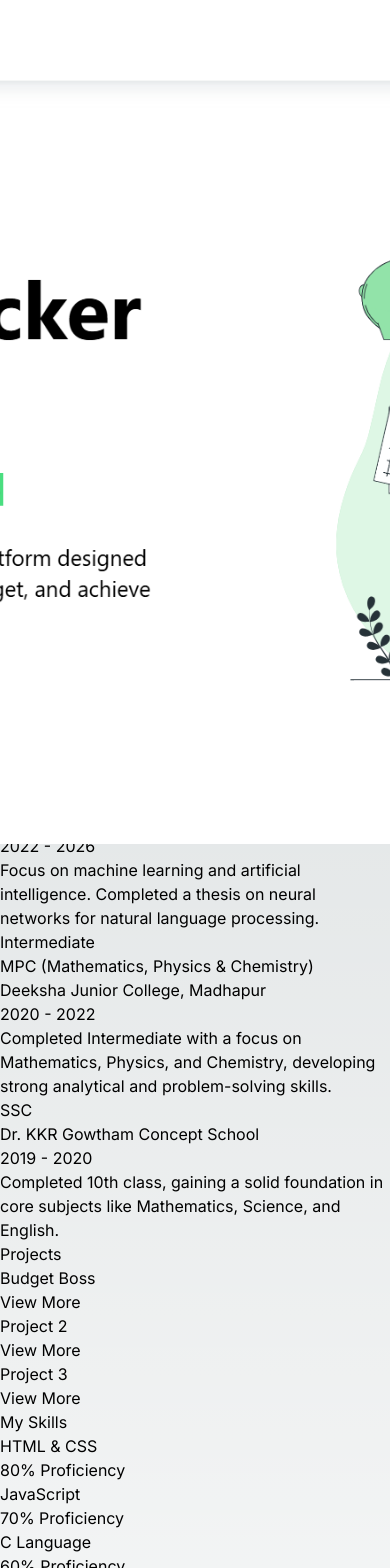
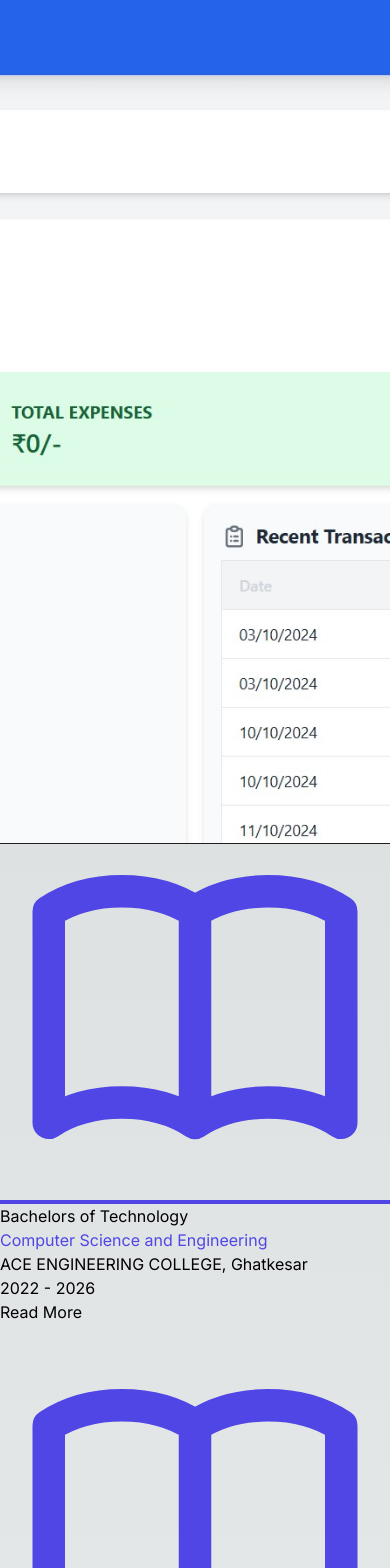
Before and after one commit to JayanthDevupalli/DevupalliJayanth-Portfolio, a Next.js app: page / in a window 390 px wide. Shown: the top 1568 px of the page. Built offline with nearby package versions, Linux system fonts and the light colour scheme.

Commit message:
made changes adding more interaction

```diff
--- a/package.json
+++ b/package.json
@@ -14,7 +14,10 @@
     "lucide-react": "^0.474.0",
     "next": "15.0.3",
     "react": "^18.2.0",
-    "react-dom": "^18.2.0"
+    "react-dom": "^18.2.0",
+    "react-icons": "^5.4.0",
+    "react-intersection-observer": "^9.15.1",
+    "react-scroll": "^1.9.2"
   },
   "devDependencies": {
     "@types/node": "^20",
--- a/src/app/components/Education.tsx
+++ b/src/app/components/Education.tsx
@@ -1,5 +1,7 @@
 "use client"
-import { motion } from "framer-motion"
+
+import { useState } from "react"
+import { motion, AnimatePresence } from "framer-motion"
 
 const educationData = [
   {
@@ -9,6 +11,7 @@ const educationData = [
     year: "2022 - 2026",
     description:
       "Focus on machine learning and artificial intelligence. Completed a thesis on neural networks for natural language processing.",
+    color: "#4F46E5", // Indigo
   },
   {
     degree: "Intermediate",
@@ -17,6 +20,7 @@ const educationData = [
     year: "2020 - 2022",
     description:
       "Completed Intermediate with a focus on Mathematics, Physics, and Chemistry, developing strong analytical and problem-solving skills.",
+    color: "#059669", // Emerald
   },
   {
     degree: "SSC",
@@ -25,37 +29,21 @@ const educationData = [
     year: "2019 - 2020",
     description:
       "Completed 10th class, gaining a solid foundation in core subjects like Mathematics, Science, and English.",
+    color: "#D97706", // Amber
   },
 ]
 
 const Education = () => {
   return (
     <section id="education" className="py-20 bg-gray-50">
-      <div className="container mx-auto px-6 lg:px-12 max-w-4xl">
-        <h2 className="text-4xl font-bold mb-12 text-center text-gray-900">Education</h2>
+      <div className="container mx-auto px-4 max-w-5xl">
+        <h2 className="text-4xl sm:text-5xl font-bold mb-16 text-center text-gray-900">My Educational Journey</h2>
+        <div className="relative">
+          {/* Vertical line */}
+          <div className="absolute left-1/2 transform -translate-x-1/2 w-1 h-full bg-gray-200 hidden sm:block z-0" />
 
-        <div className="space-y-10">
           {educationData.map((edu, index) => (
-            <motion.div
-              key={index}
-              initial={{ opacity: 0, y: 50 }}
-              animate={{ opacity: 1, y: 0 }}
-              transition={{ duration: 0.5, delay: index * 0.2 }}
-              className="bg-white p-6 md:p-8 rounded-2xl shadow-lg grid md:grid-cols-3 items-center gap-8"
-            >
-              {/* Left - Degree Info */}
-              <div className="md:col-span-1 text-center md:text-left">
-                <h3 className="text-xl font-semibold text-gray-900">{edu.degree}</h3>
-                <p className="text-blue-600 font-medium">{edu.field}</p>
-                <p className="text-gray-600">{edu.school}</p>
-                <p className="text-gray-500">{edu.year}</p>
-              </div>
-
-              {/* Right - Description */}
-              <div className="md:col-span-2">
-                <p className="text-gray-700 text-lg leading-relaxed">{edu.description}</p>
-              </div>
-            </motion.div>
+            <TimelineItem key={index} edu={edu} index={index} />
           ))}
         </div>
       </div>
@@ -63,4 +51,96 @@ const Education = () => {
   )
 }
 
+// const TimelineItem = ({ edu, index }) => {
+  const TimelineItem = ({ edu, index }: { edu: { degree: string; field: string; school: string; year: string; description: string; color: string }; index: number }) => {
+  const [isExpanded, setIsExpanded] = useState(false)
+
+  return (
+    <motion.div
+      initial={{ opacity: 0, y: 50 }}
+      animate={{ opacity: 1, y: 0 }}
+      transition={{ duration: 0.5, delay: index * 0.2 }}
+      className="mb-12 flex flex-col sm:flex-row items-center sm:items-start"
+    >
+      {/* Timeline Icon */}
+      <div className="w-12 h-12 rounded-full bg-white shadow-lg flex items-center justify-center z-10 sm:hidden">
+        <svg
+          xmlns="http://www.w3.org/2000/svg"
+          className="h-6 w-6"
+          fill="none"
+          viewBox="0 0 24 24"
+          stroke={edu.color}
+        >
+          <path
+            strokeLinecap="round"
+            strokeLinejoin="round"
+            strokeWidth={2}
+            d="M12 6.253v13m0-13C10.832 5.477 9.246 5 7.5 5S4.168 5.477 3 6.253v13C4.168 18.477 5.754 18 7.5 18s3.332.477 4.5 1.253m0-13C13.168 5.477 14.754 5 16.5 5c1.747 0 3.332.477 4.5 1.253v13C19.832 18.477 18.247 18 16.5 18c-1.746 0-3.332.477-4.5 1.253"
+          />
+        </svg>
+      </div>
+
+      <div
+        className={`w-full sm:w-1/2 px-6 ${index % 2 === 0 ? "sm:order-last sm:pl-10" : "sm:pr-10"}`}
+      >
+        <motion.div
+          whileHover={{ scale: 1.05 }}
+          className="bg-white p-6 rounded-xl shadow-lg"
+          style={{ borderTop: `4px solid ${edu.color}` }}
+        >
+          <h3 className="text-2xl font-semibold text-gray-900 mb-2">{edu.degree}</h3>
+          <p className="text-lg font-medium" style={{ color: edu.color }}>
+            {edu.field}
+          </p>
+          <p className="text-gray-600 mb-2">{edu.school}</p>
+          <p className="text-gray-500 mb-4">{edu.year}</p>
+          <motion.button
+            onClick={() => setIsExpanded(!isExpanded)}
+            className="text-blue-600 hover:text-blue-800 font-medium focus:outline-none"
+            whileHover={{ scale: 1.1 }}
+            whileTap={{ scale: 0.95 }}
+          >
+            {isExpanded ? "Read Less" : "Read More"}
+          </motion.button>
+          <AnimatePresence>
+            {isExpanded && (
+              <motion.p
+                initial={{ opacity: 0, height: 0 }}
+                animate={{ opacity: 1, height: "auto" }}
+                exit={{ opacity: 0, height: 0 }}
+                className="text-gray-700 mt-4"
+              >
+                {edu.description}
+              </motion.p>
+            )}
+          </AnimatePresence>
+        </motion.div>
+      </div>
+
+      {/* Timeline Icon (for larger screens) */}
+      <div className="hidden sm:flex w-1/2 justify-center">
+        <motion.div
+          whileHover={{ scale: 1.2, rotate: 360 }}
+          className="w-12 h-12 rounded-full bg-white shadow-lg flex items-center justify-center z-10"
+        >
+          <svg
+            xmlns="http://www.w3.org/2000/svg"
+            className="h-6 w-6"
+            fill="none"
+            viewBox="0 0 24 24"
+            stroke={edu.color}
+          >
+            <path
+              strokeLinecap="round"
+              strokeLinejoin="round"
+              strokeWidth={2}
+              d="M12 6.253v13m0-13C10.832 5.477 9.246 5 7.5 5S4.168 5.477 3 6.253v13C4.168 18.477 5.754 18 7.5 18s3.332.477 4.5 1.253m0-13C13.168 5.477 14.754 5 16.5 5c1.747 0 3.332.477 4.5 1.253v13C19.832 18.477 18.247 18 16.5 18c-1.746 0-3.332.477-4.5 1.253"
+            />
+          </svg>
+        </motion.div>
+      </div>
+    </motion.div>
+  )
+}
+
 export default Education
--- a/src/app/components/Hero.tsx
+++ b/src/app/components/Hero.tsx
@@ -3,7 +3,8 @@ import { useState, useEffect } from "react"
 import { motion } from "framer-motion"
 import Image from "next/image"
 import Jay from "../assets/Jay1.jpg"
-import { Menu, X } from "lucide-react" // Import icons for mobile menu
+import { Menu, X } from "lucide-react"
+import { FaGithub, FaLinkedin, FaInstagram} from "react-icons/fa"
 
 const Hero = () => {
   const [isClient, setIsClient] = useState(false)
@@ -63,7 +64,6 @@ const Hero = () => {
       {/* Main Content */}
       <div className="relative z-10 container mx-auto px-8 lg:px-16">
         <div className="flex flex-col lg:flex-row items-center justify-center lg:justify-between gap-16">
-
           {/* Left Content */}
           <motion.div
             initial={{ opacity: 0, x: -100 }}
@@ -76,12 +76,14 @@ const Hero = () => {
             </h1>
             <h2 className="text-2xl lg:text-3xl text-gray-700 mb-6">WEB DEVELOPER</h2>
             <p className="text-lg text-gray-800 mb-8 max-w-lg mx-auto lg:mx-0">
-              Passionate about building beautiful and highly interactive web applications. Skilled in React, Next.js, and modern UI/UX design.
+              Passionate about building beautiful and highly interactive web applications. Skilled in React, Next.js,
+              and modern UI/UX design.
             </p>
+            <div className="flex flex-col sm:flex-row items-center justify-center lg:justify-start gap-4">
               {isClient && (
                 <motion.a
-                href="./Resume.pdf"  // Replace with the correct file path
-                download="Resume.pdf" // Optional: You can specify the filename for the download
+                  href="./Resume.pdf"
+                  download="Resume.pdf"
                   whileHover={{ scale: 1.05 }}
                   whileTap={{ scale: 0.95 }}
                   className="bg-blue-600 text-white px-6 py-3 rounded-full hover:bg-blue-700 transition duration-300 shadow-lg"
@@ -89,8 +91,13 @@ const Hero = () => {
                   Download Resume
                 </motion.a>
               )}
+              <div className="flex gap-4">
+                <SocialIcon href="https://github.com/JayanthDevupalli" icon={<FaGithub />} />
+                <SocialIcon href="https://www.linkedin.com/in/devupalli-jayanth-37b22b257/" icon={<FaLinkedin />} />
+                <SocialIcon href="https://www.instagram.com/jayanth_devupally/" icon={<FaInstagram />} />
+              </div>
+            </div>
           </motion.div>
-
 
           {/* Right Image with Glow */}
           <motion.div
@@ -104,7 +111,7 @@ const Hero = () => {
               <div className="absolute -inset-4 bg-blue-400 opacity-30 rounded-full blur-3xl -z-10"></div>
 
               <Image
-                src={Jay}
+                src={Jay || "/placeholder.svg"}
                 alt="Your Name"
                 width={320}
                 height={320}
@@ -112,11 +119,27 @@ const Hero = () => {
               />
             </div>
           </motion.div>
-
         </div>
       </div>
     </section>
   )
 }
 
+const SocialIcon = (props) => {
+  const { href, icon } = props
+
+  return (
+    <motion.a
+      href={href}
+      target="_blank"
+      rel="noopener noreferrer"
+      whileHover={{ scale: 1.1 }}
+      whileTap={{ scale: 0.9 }}
+      className="bg-white p-3 rounded-full shadow-md text-gray-700 hover:text-blue-600 transition-colors duration-300"
+    >
+      {icon}
+    </motion.a>
+  )
+}
+
 export default Hero
--- a/src/app/components/Projects.tsx
+++ b/src/app/components/Projects.tsx
@@ -1,156 +1,206 @@
 "use client"
 
-import { useState } from "react"
+import { useState, useRef } from "react"
 import { motion, AnimatePresence } from "framer-motion"
-import Image, { StaticImageData } from "next/image"
-import bb1 from '../assets/bb1.png'
-import bb2  from '../assets/bb2.png';
-import bb3 from '../assets/bb3.png';
-import bb4 from '../assets/bb4.jpg';
-import bb5 from '../assets/bb5.jpg';
+import Image, { type StaticImageData } from "next/image"
+import { useInView } from "react-intersection-observer"
+import bb1 from "../assets/bb1.png"
+import bb2 from "../assets/bb2.png"
+import bb3 from "../assets/bb3.png"
+import bb4 from "../assets/bb4.jpg"
+import bb5 from "../assets/bb5.jpg"
 
 const projectsData = [
   {
     title: "Budget Boss",
     description:
-      "Developed **Budget Boss**, a web app for tracking income, expenses, and transactions via a dynamic, responsive dashboard. Ensured secure data management, empowering users to take control of their finances with confidence.",
+      "Developed 'Budget Boss', a web app for tracking income, expenses, and transactions via a dynamic, responsive dashboard. Ensured secure data management, empowering users to take control of their finances with confidence.",
     technologies: ["React", "Tailwind CSS", "GitHub", "Google Firebase"],
-    images: [bb1,bb2,bb3,bb4,bb5],
+    images: [bb1, bb2, bb3, bb4, bb5],
   },
   {
     title: "Project 2",
     description: "This project demonstrates my backend development capabilities.",
     technologies: ["Node.js", "Express", "MongoDB"],
-    images: [bb2,bb3],
+    images: [bb2, bb3],
   },
   {
     title: "Project 3",
     description: "This project illustrates my full-stack development skills.",
     technologies: ["Python", "Django", "PostgreSQL"],
-    images: [bb4,bb5,bb1],
+    images: [bb4, bb5, bb1],
   },
 ]
 
 const Projects = () => {
-  // const [selectedProject, setSelectedProject] = useState(null)
   const [selectedProject, setSelectedProject] = useState<{
-    title: string;
-    description: string;
-    technologies: string[];
-    images: string[] | StaticImageData[];
-  } | null>(null);
+    title: string
+    description: string
+    technologies: string[]
+    images: string[] | StaticImageData[]
+  } | null>(null)
 
   return (
     <section id="projects" className="py-20 bg-gray-50 relative overflow-hidden">
-      {/* Background with Gradient and Blur Effect (Light Gradient) */}
-      <div className="absolute top-0 left-0 w-full h-full bg-gradient-to-r from-blue-200 via-pink-200 to-white opacity-50 z-[-1]"></div>
-      <div className="absolute top-0 left-0 w-full h-full backdrop-blur-md bg-white/10 z-[-2]"></div>
+      {/* Background with Gradient and Blur Effect */}
+      <div className="absolute top-0 left-0 w-full h-full bg-gradient-to-br from-blue-200 via-purple-200 to-pink-200 opacity-50 z-[-1]"></div>
+      <div className="absolute top-0 left-0 w-full h-full backdrop-blur-xl bg-white/30 z-[-2]"></div>
 
       <div className="container mx-auto px-6 lg:px-12">
-        <h2 className="text-4xl font-bold mb-12 text-center text-gray-900">Projects</h2>
+        <motion.h2
+          initial={{ opacity: 0, y: -20 }}
+          animate={{ opacity: 1, y: 0 }}
+          transition={{ duration: 0.6 }}
+          className="text-5xl font-bold mb-16 text-center text-gray-900"
+        >
+          My Projects
+        </motion.h2>
 
         {/* Projects Grid */}
-        <div className="grid grid-cols-1 sm:grid-cols-2 lg:grid-cols-3 gap-10">
+        <div className="grid grid-cols-1 md:grid-cols-2 lg:grid-cols-3 gap-12">
           {projectsData.map((project, index) => (
+            <ProjectCard key={index} project={project} index={index} setSelectedProject={setSelectedProject} />
+          ))}
+        </div>
+      </div>
+
+      {/* Project Modal */}
+      <AnimatePresence>
+        {selectedProject && <ProjectModal project={selectedProject} onClose={() => setSelectedProject(null)} />}
+      </AnimatePresence>
+    </section>
+  )
+}
+
+const ProjectCard = ({ project, index, setSelectedProject }) => {
+  const [ref, inView] = useInView({
+    threshold: 0.1,
+    triggerOnce: true,
+  })
+
+  return (
     <motion.div
-              key={index}
-              initial={{ opacity: 0, scale: 0.9 }}
-              animate={{ opacity: 1, scale: 1 }}
-              transition={{ duration: 0.5, delay: index * 0.2 }}
-              whileHover={{ scale: 1.03 }}
-              className="bg-white rounded-3xl overflow-hidden shadow-xl transition-all duration-300"
+      ref={ref}
+      initial={{ opacity: 0, y: 50 }}
+      animate={inView ? { opacity: 1, y: 0 } : { opacity: 0, y: 50 }}
+      transition={{ duration: 0.6, delay: index * 0.2 }}
+      className="bg-white rounded-3xl overflow-hidden shadow-xl transition-all duration-300 transform hover:scale-105"
     >
       {/* Project Image */}
-              <div className="relative w-full h-56">
+      <div className="relative w-full h-64 overflow-hidden">
         <Image
-                  src={project.images[index]}
+          src={project.images[0] || "/placeholder.svg"}
           alt={project.title}
           fill
           style={{ objectFit: "cover" }}
           sizes="(max-width: 768px) 100vw, (max-width: 1200px) 50vw, 33vw"
         />
+        <div className="absolute inset-0 bg-gradient-to-t from-black/70 to-transparent"></div>
+        <h3 className="absolute bottom-4 left-4 text-2xl font-bold text-white">{project.title}</h3>
       </div>
 
       {/* Project Content */}
-              <div className="p-6 md:p-8">
-                <h3 className="text-2xl font-semibold text-gray-900 mb-3">{project.title}</h3>
-
-                {/* View More Button */}
+      <div className="p-6">
+        <p className="text-gray-600 mb-4 line-clamp-3">{project.description}</p>
+        <div className="flex flex-wrap gap-2 mb-4">
+          {project.technologies.slice(0, 3).map((tech, i) => (
+            <span key={i} className="bg-blue-100 text-blue-600 px-3 py-1 rounded-full text-sm">
+              {tech}
+            </span>
+          ))}
+          {project.technologies.length > 3 && (
+            <span className="bg-gray-100 text-gray-600 px-3 py-1 rounded-full text-sm">
+              +{project.technologies.length - 3} more
+            </span>
+          )}
+        </div>
         <motion.button
           onClick={() => setSelectedProject(project)}
           whileHover={{ scale: 1.05 }}
           whileTap={{ scale: 0.95 }}
-                  className="inline-block bg-blue-600 text-white px-5 py-2.5 rounded-full hover:bg-blue-700 transition duration-300"
+          className="w-full bg-blue-600 text-white px-5 py-2.5 rounded-full hover:bg-blue-700 transition duration-300"
         >
-                  View More
+          View Details
         </motion.button>
       </div>
     </motion.div>
+  )
+}
+
+const ProjectModal = ({ project, onClose }) => {
+  const modalRef = useRef(null)
+
+  return (
+    <motion.div
+      initial={{ opacity: 0 }}
+      animate={{ opacity: 1 }}
+      exit={{ opacity: 0 }}
+      className="fixed inset-0 flex items-center justify-center bg-black bg-opacity-75 z-50 p-4"
+      onClick={onClose}
+    >
+      <motion.div
+        ref={modalRef}
+        initial={{ scale: 0.9, y: 50 }}
+        animate={{ scale: 1, y: 0 }}
+        exit={{ scale: 0.9, y: 50 }}
+        transition={{ type: "spring", damping: 15 }}
+        className="bg-white rounded-3xl shadow-2xl w-full max-w-4xl max-h-[90vh] overflow-y-auto"
+        onClick={(e) => e.stopPropagation()}
+      >
+        <div className="sticky top-0 z-10 bg-white border-b border-gray-200">
+          <div className="flex justify-between items-center p-6">
+            <h3 className="text-3xl font-bold text-gray-900">{project.title}</h3>
+            <button
+              onClick={onClose}
+              className="text-gray-500 hover:text-gray-700 transition duration-150"
+              aria-label="Close modal"
+            >
+              <svg className="w-6 h-6" fill="none" viewBox="0 0 24 24" stroke="currentColor">
+                <path strokeLinecap="round" strokeLinejoin="round" strokeWidth={2} d="M6 18L18 6M6 6l12 12" />
+              </svg>
+            </button>
+          </div>
+        </div>
+
+        <div className="p-6">
+          {/* Image Gallery */}
+          <div className="mb-8">
+            <div className="flex gap-4 overflow-x-auto pb-4 snap-x">
+              {project.images.map((img, index) => (
+                <div key={index} className="flex-shrink-0 w-80 h-48 snap-center">
+                  <Image
+                    src={img || "/placeholder.svg"}
+                    alt={`${project.title} screenshot ${index + 1}`}
+                    width={320}
+                    height={192}
+                    className="rounded-lg object-cover w-full h-full"
+                  />
+                </div>
               ))}
             </div>
           </div>
 
-      {/* Popup Modal */}
-      <AnimatePresence>
-        {selectedProject && (
-          <motion.div
-            initial={{ opacity: 0 }}
-            animate={{ opacity: 1 }}
-            exit={{ opacity: 0 }}
-            className="fixed inset-0 flex items-center justify-center bg-black bg-opacity-50 z-50"
-            onClick={() => setSelectedProject(null)}
-          >
-            <motion.div
-              initial={{ scale: 0.8 }}
-              animate={{ scale: 1 }}
-              exit={{ scale: 0.8 }}
-              className="bg-white p-8 md:p-10 rounded-3xl shadow-xl w-full max-w-4xl h-auto relative"
-              onClick={(e) => e.stopPropagation()}
-            >
-              {/* Close Button */}
-              <button
-                className="absolute top-4 right-4 text-gray-600 hover:text-gray-900 text-2xl"
-                onClick={() => setSelectedProject(null)}
-              >
-                ✖
-              </button>
-
-              {/* Project Title */}
-              <h3 className="text-4xl font-bold mb-6">{selectedProject.title}</h3>
-
-              {/* Description */}
-              <p className="text-gray-700 text-lg mb-6">{selectedProject.description}</p>
+          {/* Project Description */}
+          <div className="mb-8">
+            <h4 className="text-xl font-semibold mb-2">Description</h4>
+            <p className="text-gray-700">{project.description}</p>
+          </div>
 
           {/* Technologies Used */}
-              <h4 className="text-xl font-semibold text-gray-900 mb-4">Technologies Used:</h4>
-              <ul className="flex flex-wrap gap-3 mb-6">
-                {selectedProject.technologies.map((tech, index) => (
-                  <li key={index} className="bg-blue-100 text-blue-600 px-4 py-2 rounded-full text-sm">
+          <div>
+            <h4 className="text-xl font-semibold mb-2">Technologies Used</h4>
+            <div className="flex flex-wrap gap-2">
+              {project.technologies.map((tech, index) => (
+                <span key={index} className="bg-blue-100 text-blue-600 px-3 py-1 rounded-full text-sm">
                   {tech}
-                  </li>
+                </span>
               ))}
-              </ul>
-
-              {/* Image Gallery (Scrolling) */}
-              <div className="overflow-x-auto whitespace-nowrap flex gap-6 py-4">
-                {selectedProject.images.map((img, index) => (
-                  <div key={index} className="w-60 h-40 relative flex-shrink-0">
-                    <Image
-                      src={img}
-                      alt={`Project Image ${index}`}
-                      fill
-                      style={{ objectFit: "cover" }}
-                      sizes="240px"
-                    />
             </div>
-                ))}
+          </div>
         </div>
       </motion.div>
     </motion.div>
-        )}
-      </AnimatePresence>
-    </section>
   )
 }
 
-export default Projects;
+export default Projects
```
Also changed, not shown: 1 other file (tests, documents, lock files or other folders). Lines whose indentation alone changed are shown as unchanged.
